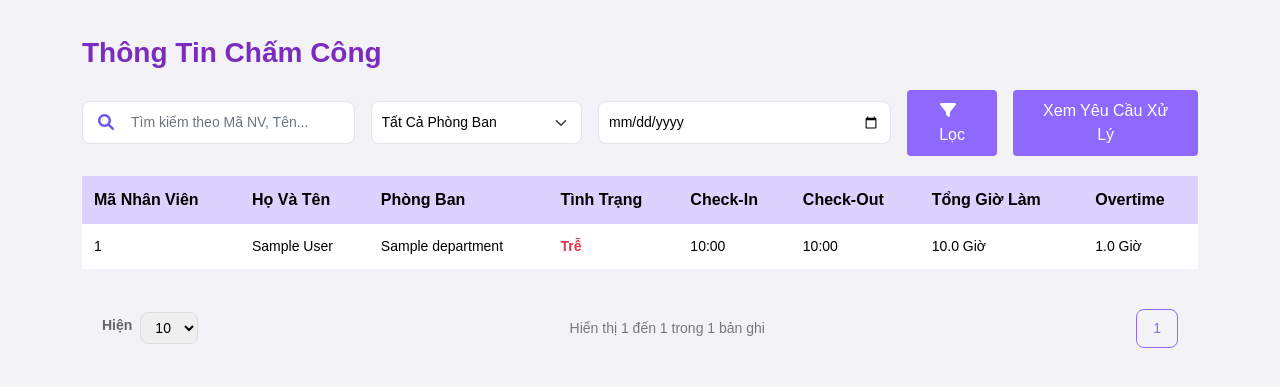
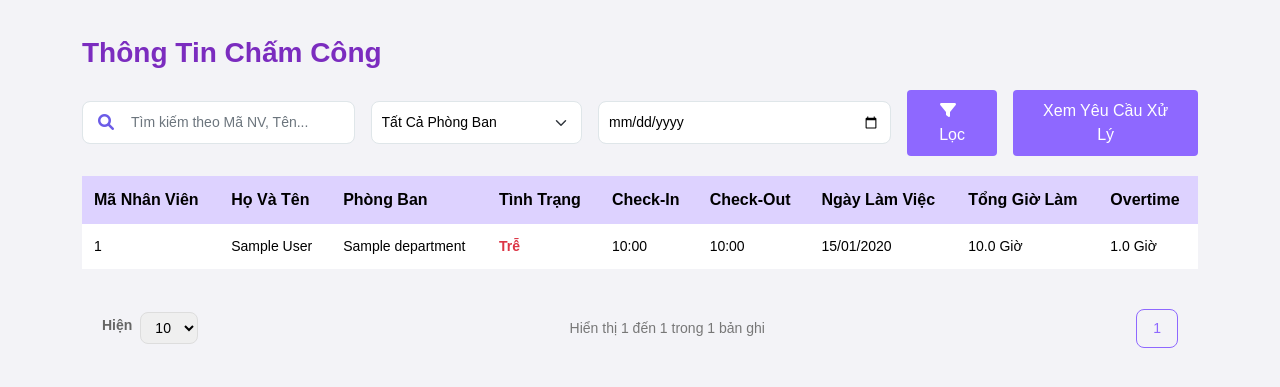
Before and after one commit to williamtrandev/hrms, a Django app: page /attendance in a window 1280 px wide. Shown: the part 64-451 px from the top of the page. Run offline with Django 4.2, Linux system fonts and the light colour scheme; a user stored in the database is signed in; tables that the repository leaves empty hold one stand-in row (values such as "Sample post"); some libraries are stand-ins or nearby versions.

Commit message:
feat: add column date working in table

```diff
--- a/attendance/templates/attendance_list.html
+++ b/attendance/templates/attendance_list.html
@@ -33,7 +33,7 @@
                     {% endfor %}
                 </select>
             </div>
-            <input type="date" name="date" class="form-control" value="{{ date_filter }}" placeholder="Chọn ngày">
+            <input type="date" name="date" class="form-control" value="{{ date_filter }}">
             <button type="submit" class="btn btn-primary-color"><i class="fas fa-filter me-2"></i>Lọc</button>
             <a href="{% url 'attendance:correction_response' %}" class="btn btn-primary-color">
                 Xem Yêu Cầu Xử Lý
@@ -51,6 +51,7 @@
                 <th>Tình Trạng</th>
                 <th>Check-In</th>
                 <th>Check-Out</th>
+                <th>Ngày Làm Việc</th>
                 <th>Tổng Giờ Làm</th>
                 <th>Overtime</th>
             </tr>
@@ -70,6 +71,7 @@
                 </td>
                 <td>{{ attendance.checkin|time:"H:i" }}</td>
                 <td>{{ attendance.checkout|time:"H:i" }}</td>
+                <td>{{ attendance.date_work|date:"d/m/Y" }}</td>
                 <td>
                     {% if attendance.total_working %}
                         {{ attendance.total_working }} Giờ
```
